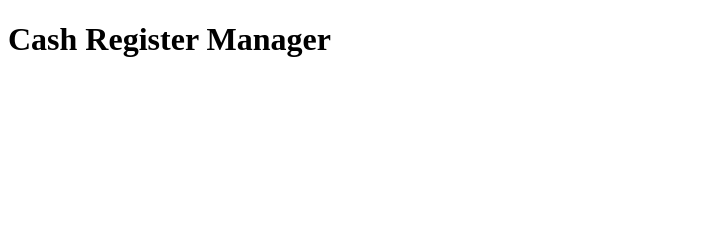
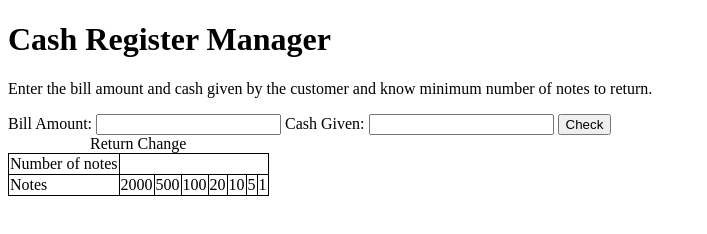
Before and after one commit to amarphule/cash-register-app, a plain HTML site: page index.html in a window 1280 px wide. Shown: the whole page, without its empty margins (0-707 px from the left). Drawn offline with Linux system fonts and the light colour scheme.

Commit message:
feat: created structure

```diff
--- a/index.html
+++ b/index.html
@@ -9,6 +9,33 @@
   </head>
   <body>
     <h1>Cash Register Manager</h1>
+    <p>
+      Enter the bill amount and cash given by the customer and know minimum
+      number of notes to return.
+    </p>
+    <label for="bill-amount">Bill Amount: </label>
+    <input type="number" id="bill-amount" />
+    <label for="bill-amount">Cash Given: </label>
+    <input type="number" id="cash-given" />
+    <button>Check</button>
+    <table>
+      <caption>
+        Return Change
+      </caption>
+      <tr>
+        <td>Number of notes</td>
+      </tr>
+      <tr>
+        <td>Notes</td>
+        <td>2000</td>
+        <td>500</td>
+        <td>100</td>
+        <td>20</td>
+        <td>10</td>
+        <td>5</td>
+        <td>1</td>
+      </tr>
+    </table>
     <script src="app.js"></script>
   </body>
 </html>
--- a/style.css
+++ b/style.css
@@ -0,0 +1,6 @@
+table,
+th,
+td {
+  border: 1px solid black;
+  border-collapse: collapse;
+}
```
